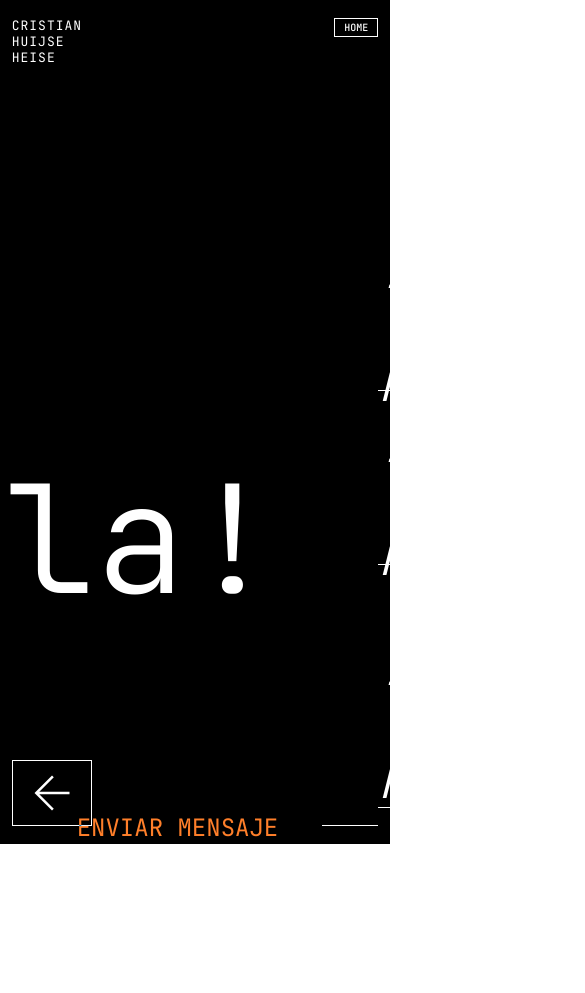
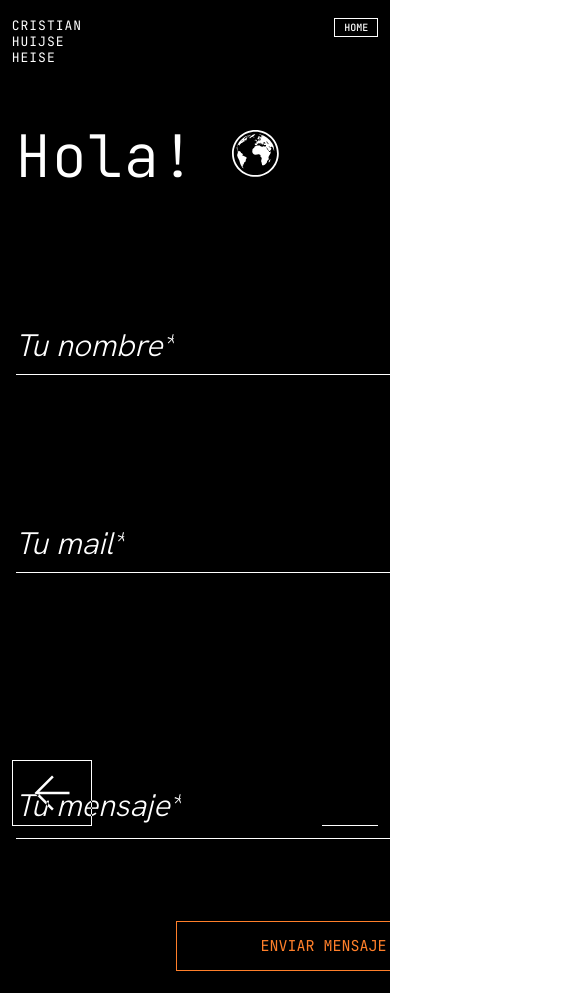
Before and after one commit to chuijse/chh-website-nextjs-pages, a Next.js app: page /contact in a window 390 px wide. Shown: the top 993 px of the page, 585 px wide, since content can reach past the window. Before the commit the page ends 938 px from the top, so only its background shows below. Built offline with nearby package versions, Linux system fonts and the light colour scheme.

Commit message:
contactat phone y ipade wip

```diff
--- a/components/ThreeRouteTransition.js
+++ b/components/ThreeRouteTransition.js
@@ -83,9 +83,16 @@ function StripeCurtain({ phase, onPhaseComplete }) {
 
     bars.current.visible = true;
 
+    // Limitamos el delta por frame. Al cambiar de ruta, montar la página nueva
+    // bloquea el hilo principal y detiene el bucle de render; el primer frame
+    // del reveal llegaría con todo ese tiempo acumulado de golpe, haciendo que
+    // la animación salte hacia adelante. Con el tope, un frame atascado avanza
+    // como mucho 1/30s y la animación arranca suave desde el cover completo.
+    const frameDelta = Math.min(delta, 1 / 30);
+
     const currentAnimation = animation.current;
     currentAnimation.elapsed = Math.min(
-      currentAnimation.elapsed + delta,
+      currentAnimation.elapsed + frameDelta,
       currentAnimation.duration
     );
 
--- a/package.json
+++ b/package.json
@@ -14,6 +14,7 @@
     "next": "16.2.7",
     "react": "^19.2.7",
     "react-dom": "^19.2.7",
+    "resend": "^6.14.0",
     "sass": "^1.100.0",
     "three": "^0.184.0"
   },
--- /dev/null
+++ b/pages/api/email.js
@@ -0,0 +1,55 @@
+import { Resend } from "resend";
+
+const resend = new Resend(process.env.RESEND_API_KEY);
+
+const EMAIL_REGEX = /^[^\s@]+@[^\s@]+\.[^\s@]+$/;
+
+export default async function handler(req, res) {
+  if (req.method !== "POST") {
+    res.setHeader("Allow", "POST");
+    return res.status(405).json({ error: "Method not allowed" });
+  }
+
+  // sendEmail.js manda el body como JSON string. Next lo parsea solo si llega
+  // con Content-Type: application/json; por si acaso, parseamos defensivamente.
+  let body = req.body;
+  if (typeof body === "string") {
+    try {
+      body = JSON.parse(body);
+    } catch {
+      return res.status(400).json({ error: "Invalid JSON" });
+    }
+  }
+
+  const name = (body?.name ?? "").trim();
+  const email = (body?.email ?? "").trim();
+  const message = (body?.message ?? "").trim();
+
+  if (!name || !email || !message) {
+    return res.status(400).json({ error: "Faltan campos obligatorios" });
+  }
+  if (!EMAIL_REGEX.test(email)) {
+    return res.status(400).json({ error: "Email inválido" });
+  }
+
+  try {
+    const { error } = await resend.emails.send({
+      from: process.env.CONTACT_FROM_EMAIL,
+      to: process.env.CONTACT_TO_EMAIL,
+      replyTo: email,
+      subject: `Nuevo mensaje de ${name}`,
+      text: `Nombre: ${name}\nEmail: ${email}\n\n${message}`,
+      html: `<p><strong>Nombre:</strong> ${name}</p><p><strong>Email:</strong> ${email}</p><p>${message.replace(/\n/g, "<br />")}</p>`,
+    });
+
+    if (error) {
+      console.error("Resend error:", error);
+      return res.status(502).json({ error: "No se pudo enviar el mensaje" });
+    }
+
+    return res.status(200).json({ ok: true });
+  } catch (err) {
+    console.error("Email handler error:", err);
+    return res.status(500).json({ error: "Error interno" });
+  }
+}
--- a/pages/contact.js
+++ b/pages/contact.js
@@ -9,22 +9,39 @@ export default function Contact() {
   const [state, setState] = useState(initValues);
   const [buttonMessage, setButtonMassege] = useState("Enviar mensaje");
   const [isButtonActive, setButtonActive] = useState(false);
+  const [isSending, setSending] = useState(false);
+
+  const isFormFilled =
+    state.name.trim() && state.email.trim() && state.message.trim();
+
+  // El swap "Hola!" → "Hablemos" se dispara por hover (desktop) o cuando el
+  // formulario está completo (mobile, sin hover).
+  const showHablemos = isButtonActive || isFormFilled;
 
   async function onSubmit(event) {
     event.preventDefault();
-    sendEmail(state, setButtonMassege);
+    if (!isFormFilled || isSending) {
+      if (!isFormFilled) setButtonMassege("Completa los campos");
+      return;
+    }
+
+    setSending(true);
+    const ok = await sendEmail(state, setButtonMassege);
+    if (ok) setState(initValues);
+    setSending(false);
   }
 
   return (
     <section className="contact-root">
       <div className="contact-header">
+        <div className="contact-title-wrap">
         <motion.h1
-          className={`contact-title ${isButtonActive ? "show" : "hidden"}`}
+          className={`contact-title ${showHablemos ? "show" : "hidden"}`}
         >
           Hablemos
         </motion.h1>
         <motion.h1
-          className={`contact-title ${isButtonActive ? "hidden" : "show"}`}
+          className={`contact-title ${showHablemos ? "hidden" : "show"}`}
         >
           Hola! {"  "}
           <svg
@@ -39,10 +56,11 @@ export default function Contact() {
             />
           </svg>
         </motion.h1>
+        </div>
         <SubmitButton
           onSubmit={onSubmit}
           buttonMessage={buttonMessage}
-          isActive={isButtonActive}
+          isActive={showHablemos}
           setActive={setButtonActive}
         />
       </div>
--- a/styles/components/_contact.scss
+++ b/styles/components/_contact.scss
@@ -8,6 +8,25 @@
   z-index: -150;
    @include root-gird {
      background-color: #000;
+    // Mobile / iPad: el grid de desktop no aplica (la columna del form no existe
+    // en el root-gird de 3 columnas). Pasamos a una columna flex y reordenamos:
+    // título arriba, inputs (form con flex:1 que los reparte) en medio, botón al
+    // final (ver `order` y `flex` en los hijos).
+    @include small-phone {
+      display: flex;
+      flex-direction: column;
+      padding: clamp(92px, 15vh, 150px) 4% 22px;
+    }
+    @include phone {
+      display: flex;
+      flex-direction: column;
+      padding: clamp(120px, 22vh, 230px) 6% 30px;
+    }
+    @include tablet {
+      display: flex;
+      flex-direction: column;
+      padding: clamp(140px, 14vh, 230px) 5% 48px;
+    }
     @include large {
       overflow: hidden;
         grid-template-rows: 20vh 60vh 20vh;
@@ -32,6 +51,47 @@
     grid-row: 2 / 3;
     grid-column: 2 / 3;
   }
+  // Mobile / iPad: el header desaparece como caja (display: contents) para que
+  // sus hijos (título y botón) sean items directos de la columna flex del root y
+  // se puedan reordenar por separado (título arriba, botón al final).
+  @include small-phone {
+    display: contents;
+  }
+  @include phone {
+    display: contents;
+  }
+  @include tablet {
+    display: contents;
+  }
+
+  // Contenedor de los dos títulos. En desktop es transparente (display:contents)
+  // para no alterar el layout actual; en mobile se vuelve caja relativa que
+  // contiene los títulos absolutos y reserva su altura.
+  .contact-title-wrap {
+    display: contents;
+    @include small-phone {
+      display: block;
+      position: relative;
+      order: 0;
+      width: 100%;
+      min-height: clamp(110px, 30vw, 170px);
+    }
+    @include phone {
+      display: block;
+      position: relative;
+      order: 0;
+      width: 100%;
+      min-height: clamp(150px, 26vw, 220px);
+    }
+    @include tablet {
+      display: block;
+      position: relative;
+      order: 0;
+      width: 100%;
+      min-height: clamp(160px, 22vw, 240px);
+    }
+  }
+
   .contact-title {
     transition: all 0.7s cubic-bezier(0.25, 1, 0.5, 1);
     position: absolute;
@@ -44,6 +104,36 @@
     line-height: 100%; /* 200px */
     text-transform: capitalize;
     pointer-events: none;
+    @include small-phone {
+      top: 0;
+      left: 0;
+      margin-bottom: 0;
+      font-size: clamp(52px, 15vw, 80px);
+      svg {
+        width: clamp(40px, 12vw, 64px);
+        height: auto;
+      }
+    }
+    @include phone {
+      top: 0;
+      left: 0;
+      margin-bottom: 0;
+      font-size: clamp(72px, 13vw, 110px);
+      svg {
+        width: clamp(56px, 11vw, 90px);
+        height: auto;
+      }
+    }
+    @include tablet {
+      top: 0;
+      left: 0;
+      margin-bottom: 0;
+      font-size: clamp(96px, 13vw, 150px);
+      svg {
+        width: clamp(72px, 10vw, 116px);
+        height: auto;
+      }
+    }
     &.show {
       @include bottom-show {
         transition-delay: 1s;
@@ -78,8 +168,14 @@
     padding-top: 15px;
     padding-bottom: 15px;
 
+    @include small-phone {
+      font-size: clamp(28px, 8vw, 38px);
+    }
+    @include phone {
+      font-size: clamp(40px, 7vw, 54px);
+    }
     @include tablet {
-      font-size: 21px;
+      font-size: clamp(34px, 5vw, 52px);
     }
     @include desktop {
       font-size: 58px;
@@ -97,6 +193,15 @@
   .text-active {
     //transition: all 1s cubic-bezier(0.25, 1, 0.5, 1);
     font-size: calc(58px * 1.4);
+    @include small-phone {
+      font-size: clamp(32px, 9vw, 44px);
+    }
+    @include phone {
+      font-size: clamp(46px, 8vw, 62px);
+    }
+    @include tablet {
+      font-size: clamp(40px, 5.5vw, 60px);
+    }
   }
   textarea {
     transition: all 1s cubic-bezier(0.25, 1, 0.5, 1);
@@ -176,6 +281,15 @@
       font-size: 58px;
       margin-bottom: 20px;
       transition: all 1s cubic-bezier(0.25, 1, 0.5, 1);
+      @include small-phone {
+        font-size: clamp(28px, 8vw, 38px);
+      }
+      @include phone {
+        font-size: clamp(40px, 7vw, 54px);
+      }
+      @include tablet {
+        font-size: clamp(34px, 5vw, 52px);
+      }
     }
     .able {
       transform: translateY(0);
@@ -210,6 +324,27 @@
   grid-row: 2 / 3;
   grid-column: 3 / 4;
 
+  // Mobile / iPad: va entre el título (order 0) y el botón (order 2). flex:1 +
+  // el justify-content:space-around de base reparten los 3 inputs en el espacio.
+  @include small-phone {
+    order: 1;
+    flex: 1;
+    height: auto;
+    align-items: stretch;
+  }
+  @include phone {
+    order: 1;
+    flex: 1;
+    height: auto;
+    align-items: stretch;
+  }
+  @include tablet {
+    order: 1;
+    flex: 1;
+    height: auto;
+    align-items: stretch;
+  }
+
   .input {
     @include input
   }
@@ -228,6 +363,18 @@
   .input_textarea {
     height: 30%;
     justify-content: flex-end !important;
+    @include small-phone {
+      height: auto;
+      min-height: 140px;
+    }
+    @include phone {
+      height: auto;
+      min-height: 200px;
+    }
+    @include tablet {
+      height: auto;
+      min-height: 220px;
+    }
     @include input {
       @include tablet {
         grid-row: 3 / 5;
@@ -242,6 +389,29 @@
 }
 .input-button-root {
   padding-top: 50px;
+  // Mobile / iPad: último item de la columna flex (bajo los inputs), alineado a
+  // la derecha como en las referencias.
+  @include small-phone {
+    order: 2;
+    width: 100%;
+    display: flex;
+    justify-content: flex-end;
+    padding-top: 16px;
+  }
+  @include phone {
+    order: 2;
+    width: 100%;
+    display: flex;
+    justify-content: flex-end;
+    padding-top: 24px;
+  }
+  @include tablet {
+    order: 2;
+    width: 100%;
+    display: flex;
+    justify-content: flex-end;
+    padding-top: 36px;
+  }
   .input-button {
     transition: all 0.5s cubic-bezier(0.25, 1, 0.5, 1);
     cursor: pointer;
@@ -260,6 +430,23 @@
     //grid-column: 2 / -1;
     font-size: 24px;
     padding-right: 0px;
+    // Mobile / iPad: caja con borde naranja (como la referencia de iPad), en vez
+    // del texto suelto del desktop.
+    @include small-phone {
+      border: 1.5px solid $primary-color;
+      padding: 12px 18px;
+      font-size: 15px;
+    }
+    @include phone {
+      border: 1.5px solid $primary-color;
+      padding: 16px 24px;
+      font-size: 20px;
+    }
+    @include tablet {
+      border: 1.5px solid $primary-color;
+      padding: 18px 30px;
+      font-size: clamp(18px, 2.4vw, 26px);
+    }
     @include large {
       font-size: 30px;
     }
--- a/utils/sendEmail.js
+++ b/utils/sendEmail.js
@@ -1,16 +1,25 @@
-export async function sendEmail(data, setButtonMassege) {
+export async function sendEmail(data, setButtonMessage) {
   const apiEndpoint = "/api/email";
-  //console.log(JSON.stringify(data));
 
-  await fetch(apiEndpoint, {
-    method: "POST",
-    body: JSON.stringify(data),
-  })
-    .then((res) => res.json())
-    .then((response) => {
-      setButtonMassege("mensaje Enviado");
-    })
-    .catch((err) => {
-      alert(err);
+  setButtonMessage("Enviando…");
+
+  try {
+    const res = await fetch(apiEndpoint, {
+      method: "POST",
+      headers: { "Content-Type": "application/json" },
+      body: JSON.stringify(data),
     });
+
+    if (!res.ok) {
+      const { error } = await res.json().catch(() => ({}));
+      setButtonMessage(error || "Error, reintenta");
+      return false;
+    }
+
+    setButtonMessage("Mensaje enviado");
+    return true;
+  } catch {
+    setButtonMessage("Error, reintenta");
+    return false;
+  }
 }
```
Also changed, not shown: 2 other files (tests, documents, lock files or other folders).
